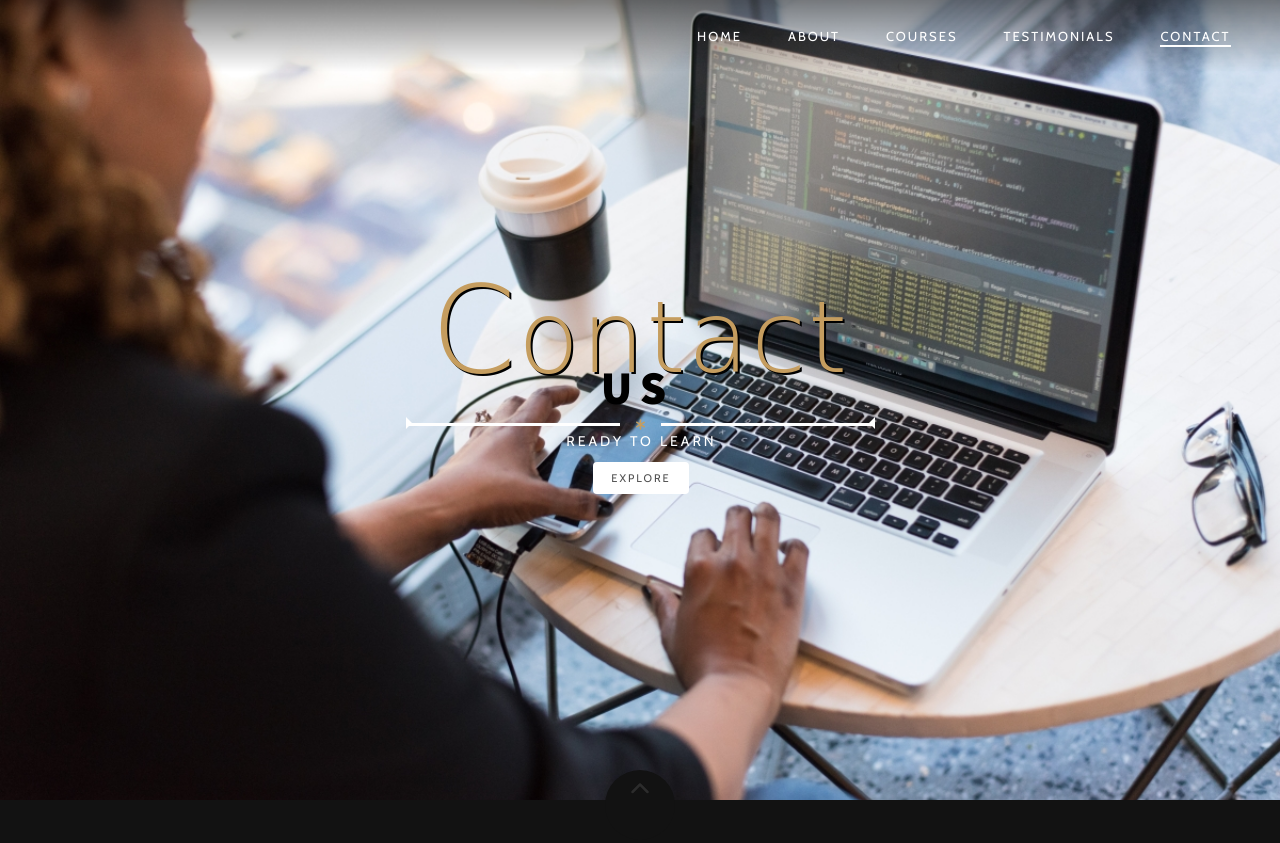
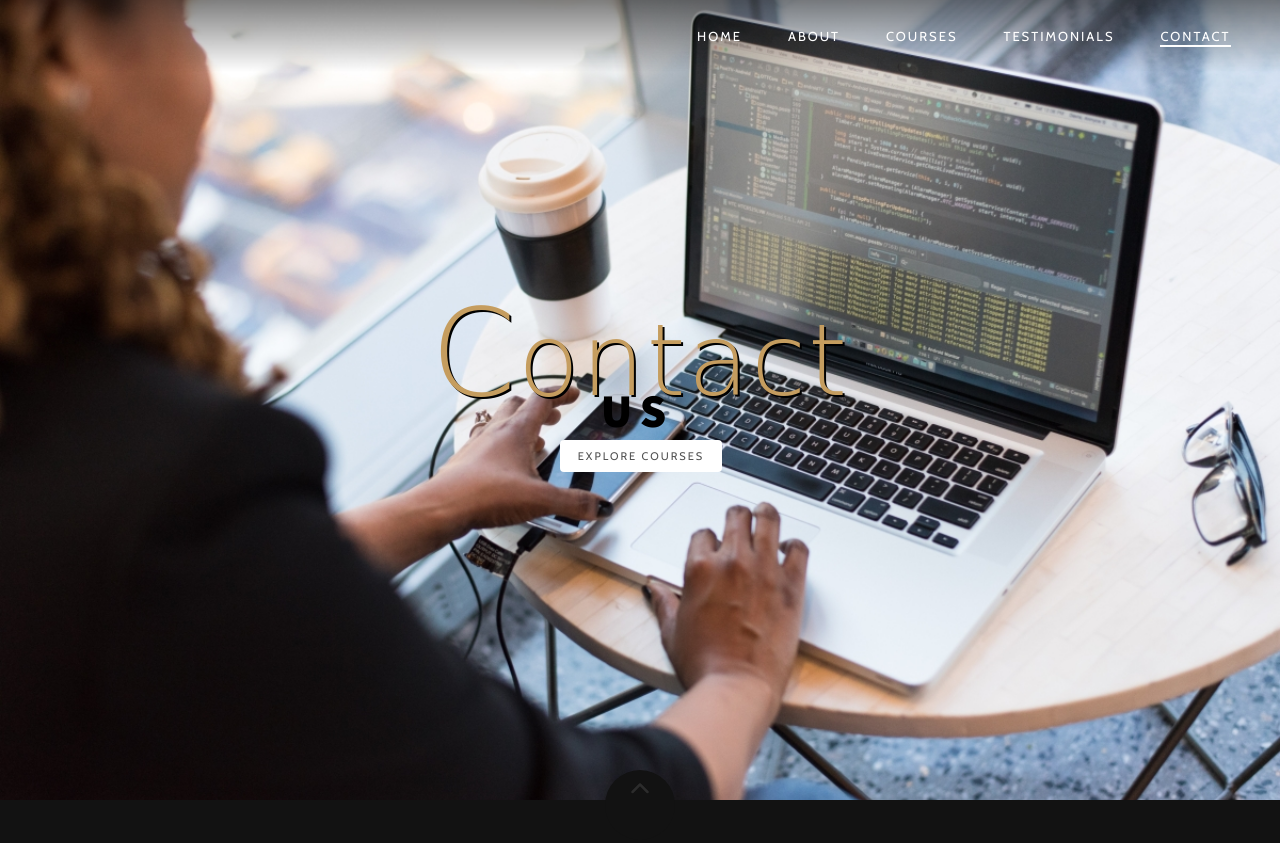
Before and after one commit to HarryKayNeezy/Transform-Her-Africa-Old, a plain HTML site: page contact.html in a window 1280 px wide. Shown: the top 843 px of the page. Drawn offline with nearby package versions, Linux system fonts and the light colour scheme; a web font is replaced by a local one.

Commit message:
updates to contacts and courses section

```diff
--- a/contact.html
+++ b/contact.html
@@ -56,16 +56,16 @@
                </h2>
                <h1 class="headline passive">Us</h1>
                <div class="headline-description">
-                   <div class="separator">
+                   <!-- <div class="separator">
                        <div class="line line-left"></div>
                        <div class="asterisk">
                            <i class="fas fa-asterisk"></i>
                         </div>
                         <div class="line line-right"></div>
-                   </div>
+                   </div> -->
                    <div class="single-animation">
-                       <h5>Ready to Learn</h5>
-                       <a href="courses.html" class="btn cta-btn">Explore</a>
+                       <!-- <h5>Ready to Learn</h5> -->
+                       <a href="courses.html" class="btn cta-btn">Explore Courses</a>
                        <!-- explore will take you to the courses page -->
                    </div>
                </div>
```
Also changed, not shown: courses.html (+2 -2 lines).
